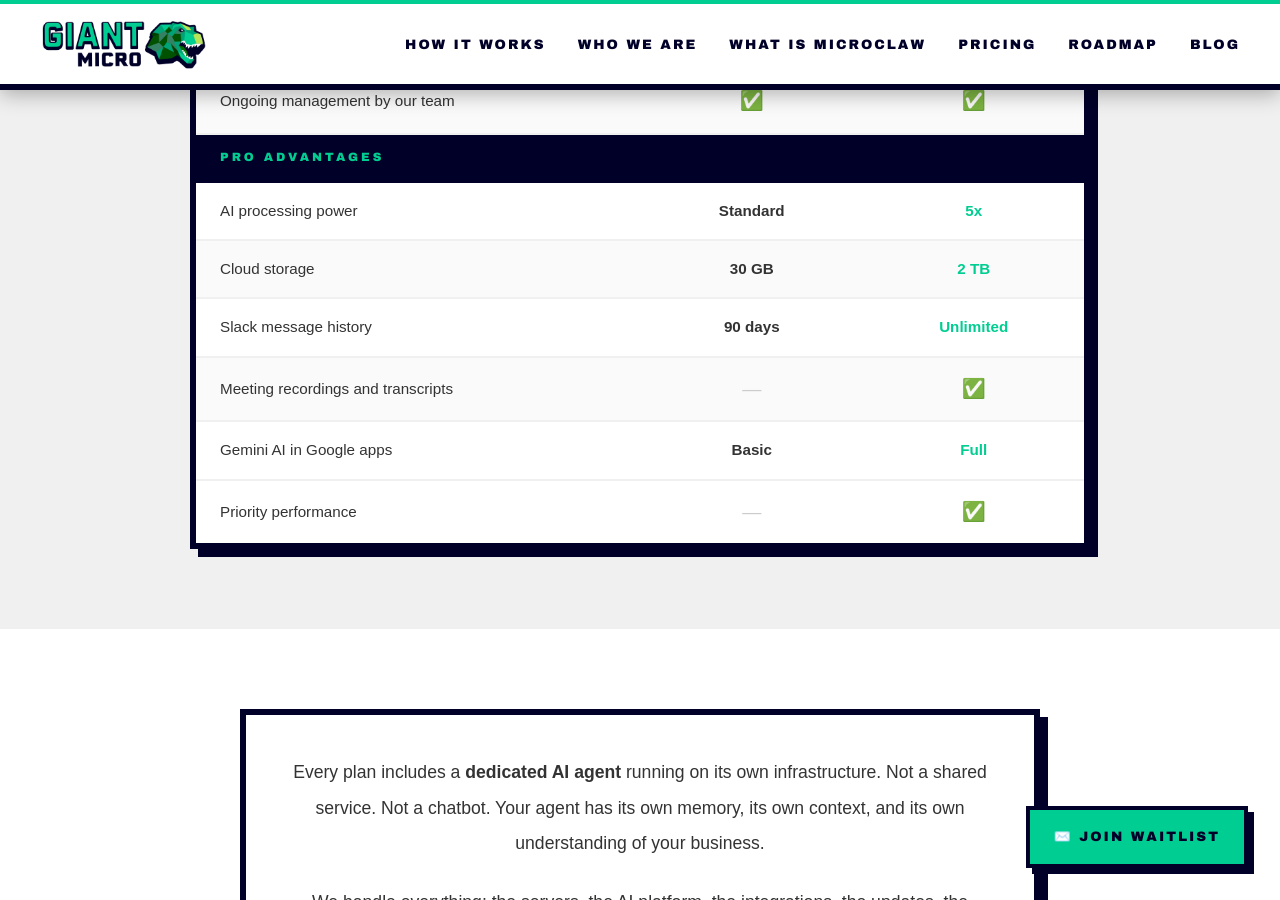
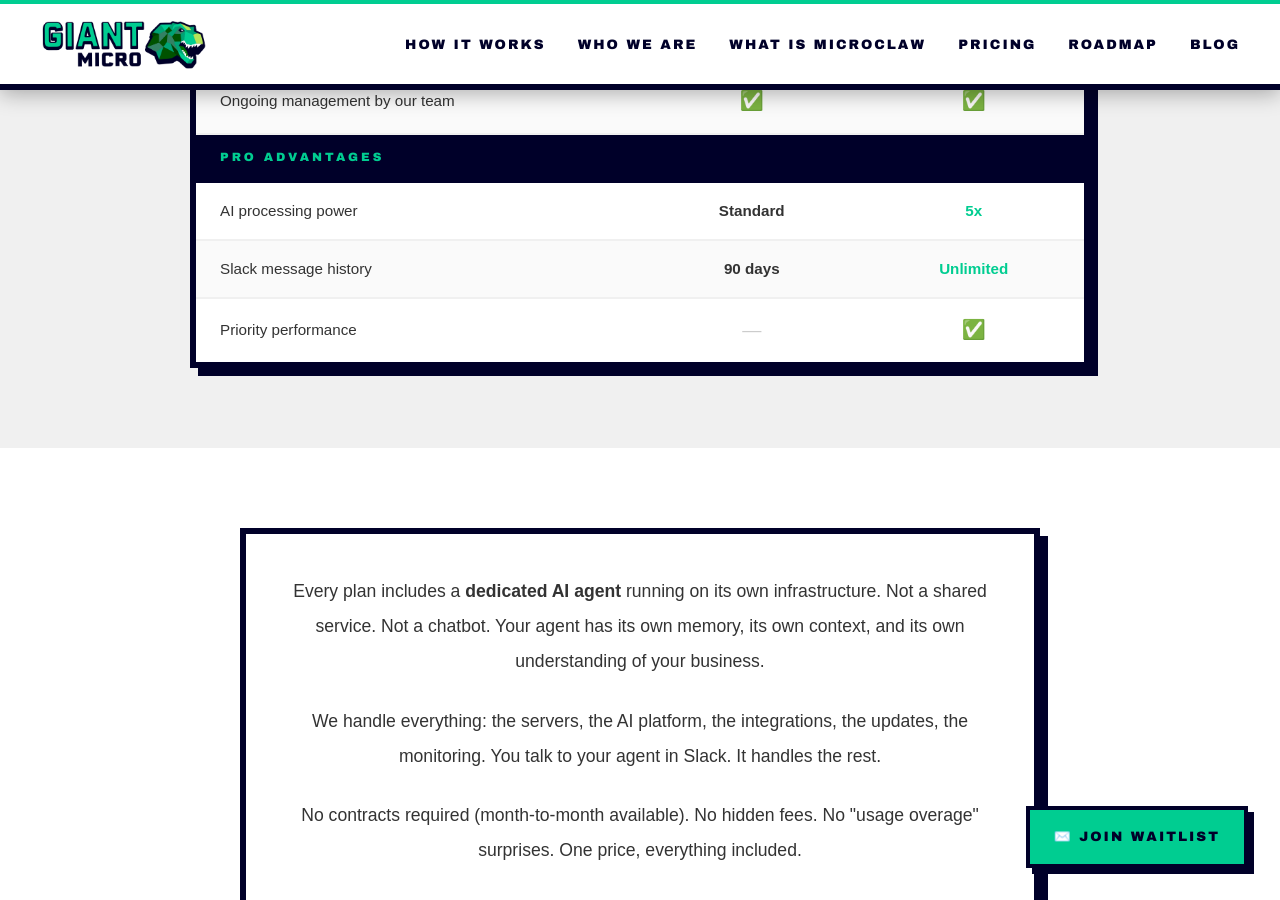
Before and after one commit to giant-micro/giant-micro.github.io, a Jekyll site: the page built from pricing.html, in a window 1280 px wide and 900 px high, scrolled down 1728 px. Built offline with Jekyll 4.4.1, drawn with Linux system fonts in a browser that asks for light colours; some of the changed text lies outside the part shown.

Commit message:
Remove bundled GWS from pricing, change Most Popular to Recommended

```diff
--- a/pricing.html
+++ b/pricing.html
@@ -35,7 +35,7 @@ title: Pricing
 
             <!-- PRO -->
             <div class="card" style="border-top: 12px solid #000029; text-align: center; position: relative;">
-                <div style="position: absolute; top: -12px; right: 1.5rem; background: #000029; color: #00cd91; font-family: 'Arial Black', Gadget, sans-serif; font-size: 0.7rem; text-transform: uppercase; letter-spacing: 2px; padding: 0.4rem 1rem;">Most Popular</div>
+                <div style="position: absolute; top: -12px; right: 1.5rem; background: #000029; color: #00cd91; font-family: 'Arial Black', Gadget, sans-serif; font-size: 0.7rem; text-transform: uppercase; letter-spacing: 2px; padding: 0.4rem 1rem;">Recommended</div>
                 <h3 style="margin-bottom: 0.5rem;">Pro</h3>
                 <p style="font-size: 0.85rem; color: #888; text-transform: uppercase; letter-spacing: 2px; margin-bottom: 1.5rem;">For growing businesses</p>
                 <div style="margin-bottom: 0.5rem;">
@@ -121,24 +121,9 @@ title: Pricing
                         <td style="padding: 1rem; text-align: center; font-weight: 700; color: #00cd91;">5x</td>
                     </tr>
                     <tr style="border-bottom: 2px solid #f0f0f0; background: #fafafa;">
-                        <td style="padding: 1rem 1.5rem;">Cloud storage</td>
-                        <td style="padding: 1rem; text-align: center; font-weight: 700;">30 GB</td>
-                        <td style="padding: 1rem; text-align: center; font-weight: 700; color: #00cd91;">2 TB</td>
-                    </tr>
-                    <tr style="border-bottom: 2px solid #f0f0f0;">
                         <td style="padding: 1rem 1.5rem;">Slack message history</td>
                         <td style="padding: 1rem; text-align: center; font-weight: 700;">90 days</td>
                         <td style="padding: 1rem; text-align: center; font-weight: 700; color: #00cd91;">Unlimited</td>
-                    </tr>
-                    <tr style="border-bottom: 2px solid #f0f0f0; background: #fafafa;">
-                        <td style="padding: 1rem 1.5rem;">Meeting recordings and transcripts</td>
-                        <td style="padding: 1rem; text-align: center; color: #ccc; font-size: 1.2rem;">—</td>
-                        <td style="padding: 1rem; text-align: center; font-size: 1.2rem;">✅</td>
-                    </tr>
-                    <tr style="border-bottom: 2px solid #f0f0f0;">
-                        <td style="padding: 1rem 1.5rem;">Gemini AI in Google apps</td>
-                        <td style="padding: 1rem; text-align: center; font-weight: 700;">Basic</td>
-                        <td style="padding: 1rem; text-align: center; font-weight: 700; color: #00cd91;">Full</td>
                     </tr>
                     <tr>
                         <td style="padding: 1rem 1.5rem;">Priority performance</td>
```
